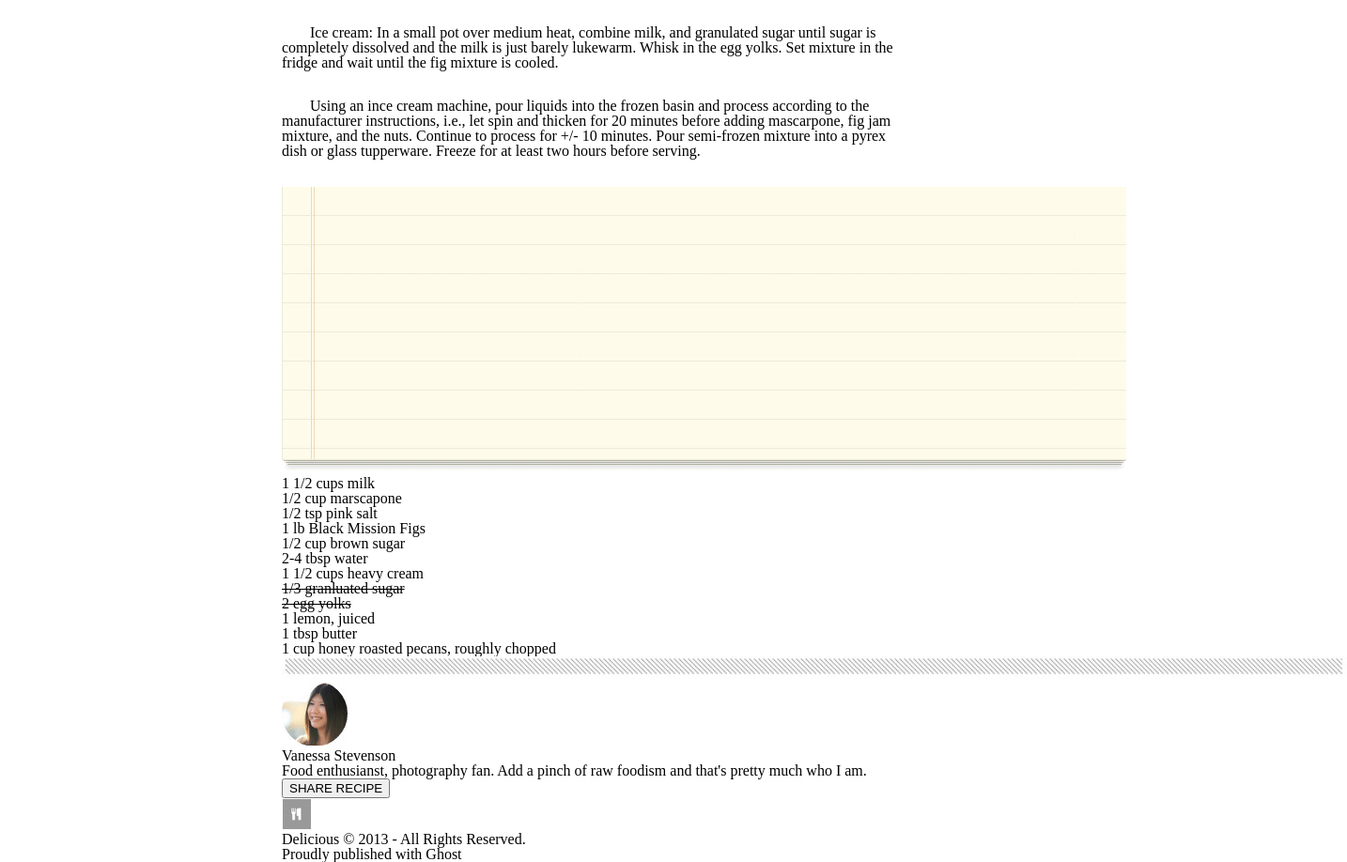
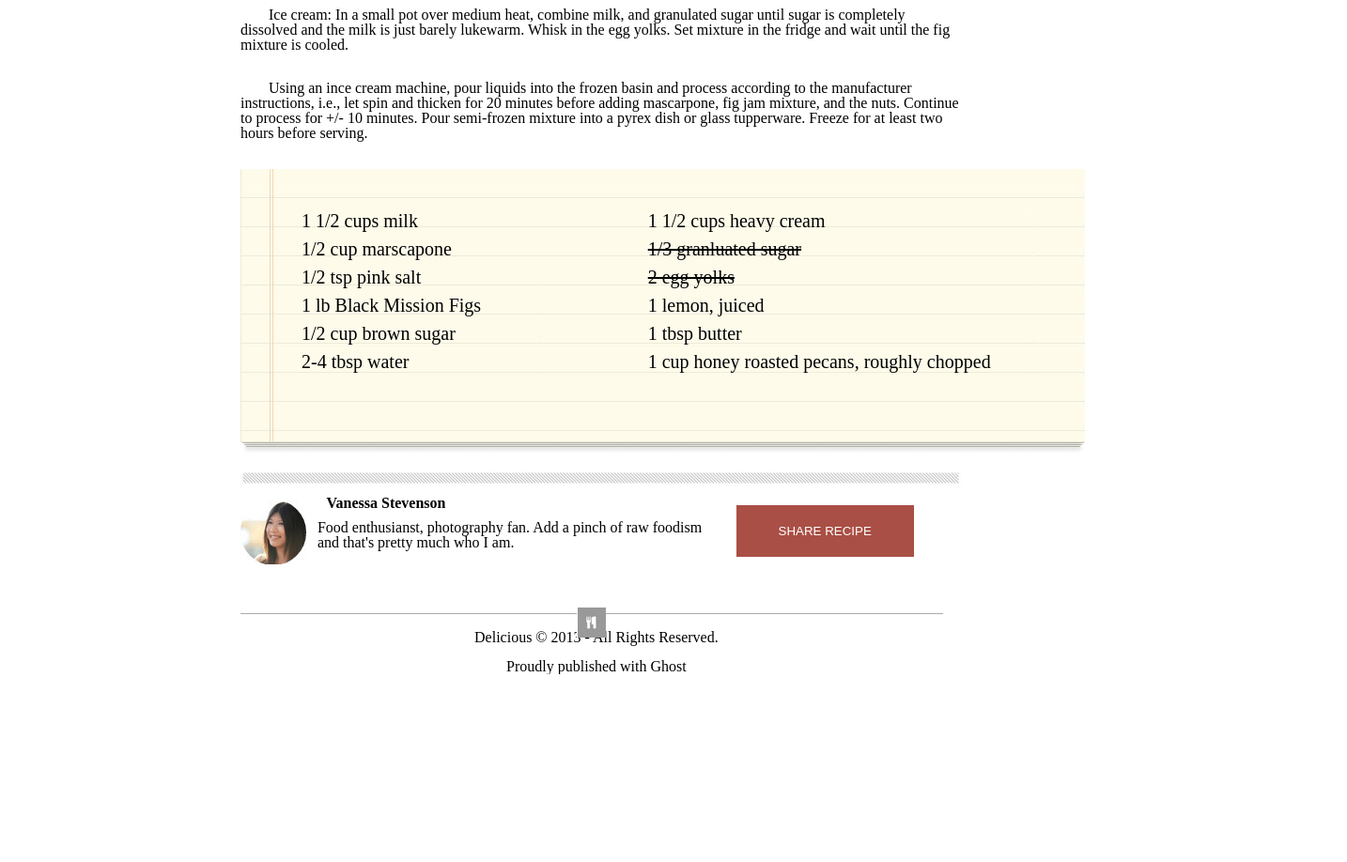
Before and after one commit to Awood549/Chocolate-Pizza, a plain HTML site: page index.html in a window 1280 px wide. Shown: the part 939-1857 px from the top of the page at 94% size, 1434 px wide, since content can reach past the window. After the commit the page ends 1657 px from the top, so only its background shows below. Drawn offline with Linux system fonts and the light colour scheme.

Commit message:
Done with CSS forever.

```diff
--- a/css/style.css
+++ b/css/style.css
@@ -1,13 +1,13 @@
 h2{
-    font-family: 'Script MT';
+    font-family: 'Yellowtail', cursive;
     font-size:28px;
-    font-weight:600;
   }
 
   h1{
     font-family:'Tahoma';
     font-weight:500;
     font-size: 28px;
+    margin-top:40px;
   }
 
   h5{
@@ -26,7 +26,7 @@ h2{
     display:inline;
   }
   header ul{
-      margin-right: 325px;
+      margin-right: 25%;
   }
 
   header h2{
@@ -35,56 +35,122 @@ h2{
 
 .bar{
     display:block;
-    width:900px;
-    margin-bottom:40px;
+    width:75%;
     margin-top:15px;
 }
 
 .print{
     float:right;
-    margin-right:325px;
+    margin-right:26%;
     margin-bottom:20px;
 }
 .print li{
     display:inline-block;
     font-size:12px;
 }
-  header section img{
+header section img{
     float:left;
     margin-right:5px;
   }
 
-  header{
+header{
     margin-top: 30px;
   }
 
-  .social-thumbs{
+.social-thumbs{
     float:right;
     position: relative;
     bottom:30px;
   }
 
-  .hero{
+.hero{
       display:block;
   }
 
-  .clear-fix{
-    /* clear:both; */
+.clear-fix{
+    clear:both;
   }
 
 body{
-    margin-left:300px;
+    margin-left:20%;
 }
 main p{
     margin-top:30px;
     margin-bottom:30px;
-    margin-right: 325px;
+    margin-right: 25%;
     text-indent: 30px;
 }
 main ul{
-    z-index: 1;
+  display:inline-block;
+  margin-bottom:8%;
+  margin-top:35px;
+  font-size:20px;
 }
+main li{
+  margin:10px;
+}
+main ul:nth-child(5){
+  margin-left:55px;
+  margin-right:15%;
+}
+
 main img{
-    float:center;
-    z-index: 0;
+    position: absolute;
+    z-index:-1;
 }
+
+footer img{
+  margin-top:15px;
+  float: left;
+}
+
+h4{
+  display: inline-block;
+  margin-top:10px;
+  margin-left:2%;
+  font-weight: 800;
+}
+
+footer p{
+  margin-top:10px;
+  margin-left:8%;
+  width: 40%;
+}
+
+button{
+  float:right;
+  margin-right: 30%;
+  margin-top:20px;
+  border:none;
+  background: rgb(170, 79, 69);
+  color:#fff;
+  padding:20px 45px;
+  transition: 350ms;
+  cursor: pointer;
+}
+
+.footer-barL{
+  background-color:rgba(128, 128, 128, 0.651);
+  height:.5px;
+  margin-top:5%;
+  width:35%;
+  float:left;
+}
+.footer-barR{
+  background-color:rgba(128, 128, 128, 0.651);
+  height:.5px;
+  margin-top:5%;
+  width:35%;
+  display:inline-block;
+}
+.lil-logo{
+  display:inline-block;
+  position: relative;
+  top:30px;;
+}
+footer section p{
+  margin-top:15px;
+  margin-left:17%;
+  text-align:center;
+
+}
--- a/index.html
+++ b/index.html
@@ -4,6 +4,7 @@
     <title>Chocolate Pizza</title>
     <link href="css/reset.css" rel="stylesheet">
     <link href="css/style.css" rel="stylesheet">
+    <link href="https://fonts.googleapis.com/css?family=Yellowtail" rel="stylesheet">
   </head>
 <body>
   <header>
@@ -24,7 +25,6 @@
       <li><img src="img/mail-icon.png"></li>
     </ul>
   </header>
-  <div class="clear-fix"></div>
   <img class="bar" src="img/bar.jpg">
   <h1>Chocolate Pizza</h1>
   <h5> POSTED ON 15 DEC 2013/DESSERTS</h5>
@@ -69,16 +69,22 @@
       <li>1 cup honey roasted pecans, roughly chopped</li>
     </ul>
   </main>
-  <img src="img/bar.jpg">
+  <div class="clear-fix"></div>
+  <img class="bar" src="img/bar.jpg">
   <footer>
     <img src="img/van-pic.png">
     <h4> Vanessa Stevenson </h4>
+    <button type="submit"> SHARE RECIPE</button>
     <p> Food enthusianst, photography fan. Add a pinch of raw foodism and that's pretty much who I am.</p>
-    <button type="submit"> SHARE RECIPE</button>
-    <div class="footer-bar"><img
-        src="img/small-logo.png"></div>
+  <div class="clear-fix"></div>
+    <div class="footer-barL"></div>
+    <img class="lil-logo" src="img/small-logo.png"></div>
+    <div class="footer-barR"></div>
+    <div class="clear-fix"></div>
+      <section>
     <p>Delicious &#169 2013 - All Rights Reserved.</p>
     <p> Proudly published with Ghost</p>
+  </section>
   </footer>
 </body>
 
```
